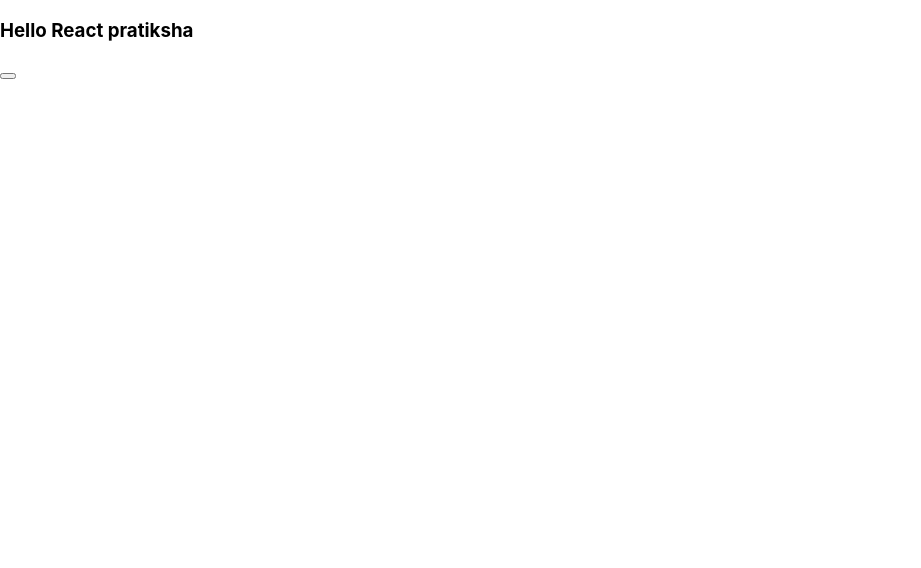
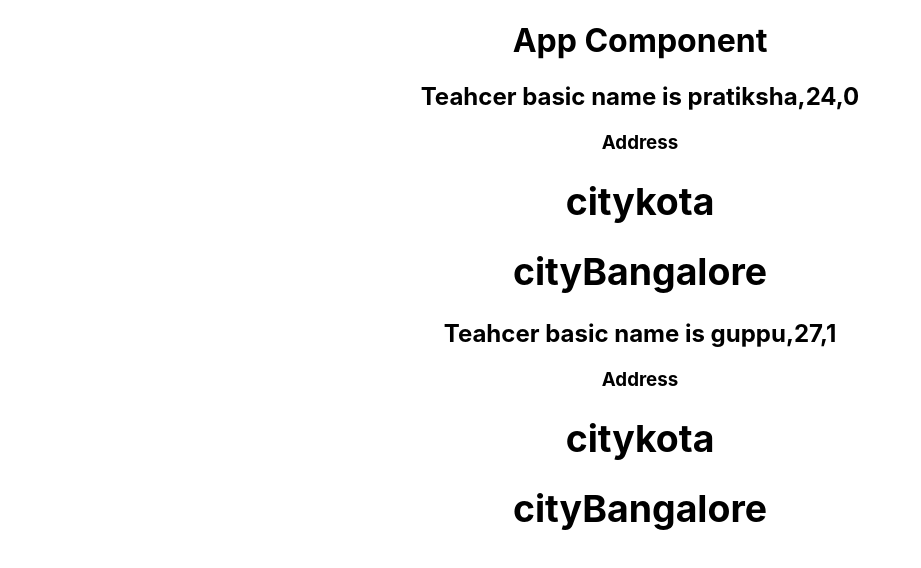
Before and after one commit to Pratiksha102/reactTextUtils, a React (Create React App) app in the folder text-utils/: page / in a window 1280 px wide. Shown: the top 568 px of the page, without its empty margins (0-921 px from the left). Built offline with nearby package versions, Linux system fonts and the light colour scheme.

Commit message:
Nesting Components

```diff
--- a/text-utils/src/App.js
+++ b/text-utils/src/App.js
@@ -1,33 +1,39 @@
-import React, { Component }from 'react'
-import { useState } from 'react'
+import React from "react";
+import "./App.css";
 
-export default class App extends Component {
-  constructor()
-  {
-    console.log("Constructor");
-    super();
-    this.state={
-      stick:'pratiksha'
+export default function App() {
+  const teacher = [
+    {
+      name: "pratiksha",
+      age: "24",
+      address: [
+        { hn: "102", city: "kota" },
+        { hn: "104", city: "Bangalore" },
+      ],
+    },
+    { name: "guppu", age: "27" ,address: [
+      { hn: "102", city: "kota" },
+      { hn: "104", city: "Bangalore" },
+    ]}
+  ];
 
-    }
-  }
+  return (
+    <div className="App">
+      <h1> App Component </h1>
 
-  componentDidUpdate(){
-
-    console.log("componentdidUpdate");
-
-  }
-  render() {
-
-    console.log("render");
-
-    return (
-      <div className="App">
-        <h3>Hello React {this.state.stick}</h3>
-        <button type="button" onClick={()=>this.setState({stick:'Gupta'})}></button>
-
-      </div>
-
-    )
-  }
+      {teacher.map((x, i) => (
+        <>
+          <h2>
+            Teahcer basic name is {x.name},{x.age},{i}
+          </h2>
+          <h3>
+            Address
+            {x.address.map((a) => (
+              <h1 key={a.hn}> city{a.city}</h1>
+            ))}
+          </h3>
+        </>
+      ))}
+    </div>
+  );
 }
```
